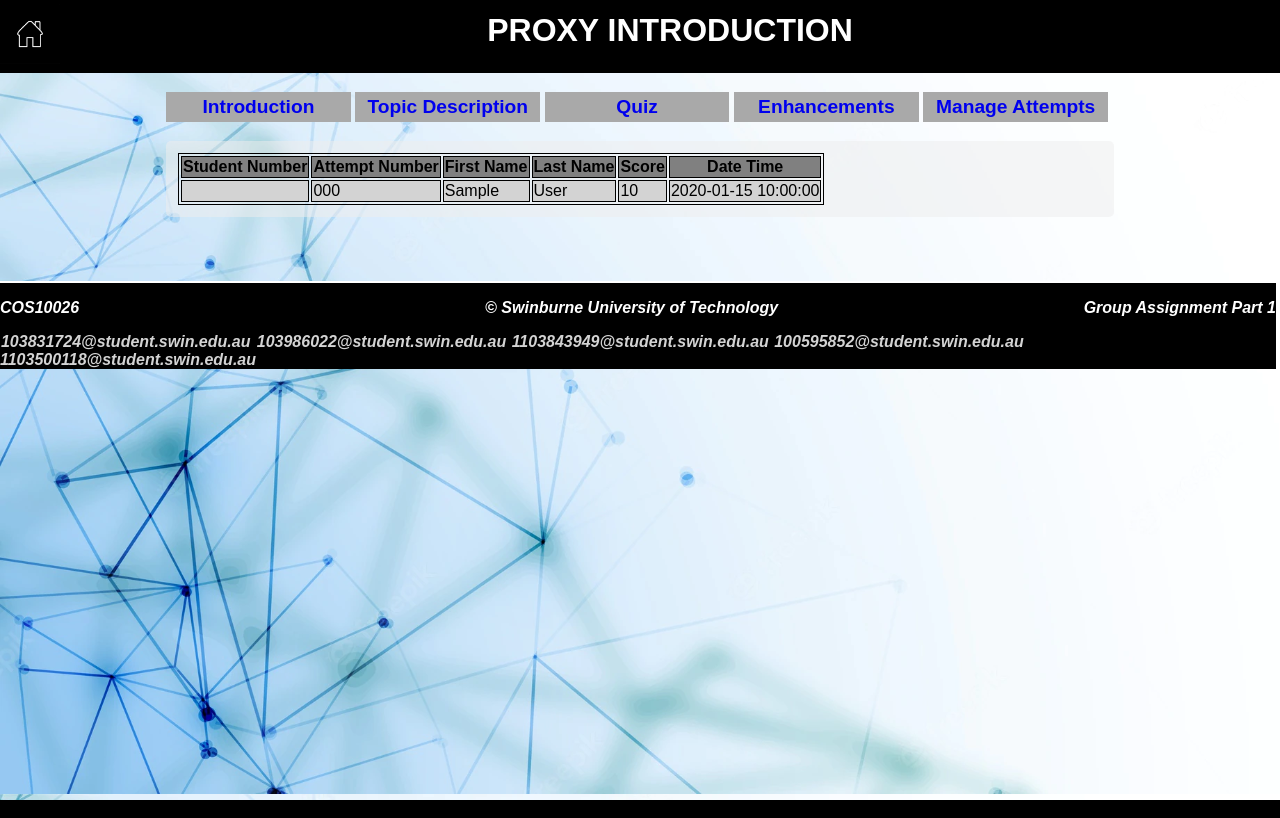
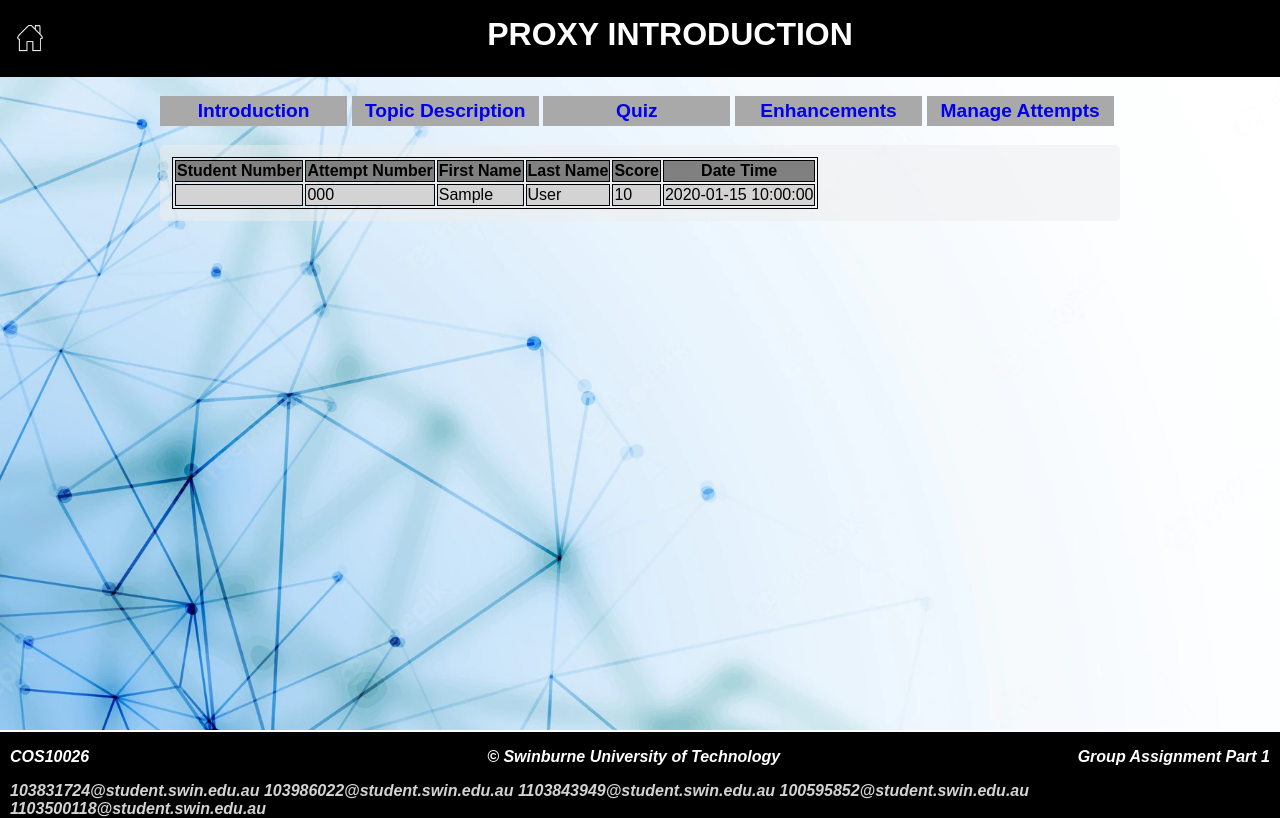
Before and after one commit to Niko361/COS10026_Assignment2, a PHP site: page /manage.php?listattempt=1 in a window 1280 px wide. Run offline with PHP 8.4, Linux system fonts and the light colour scheme; tables that the repository leaves empty or names only in its code hold one stand-in row (values such as "Sample post"); data that the repository does not hold is empty.

Commit message:
fixed footer

```diff
--- a/styles/style.css
+++ b/styles/style.css
@@ -15,19 +15,19 @@ body
 	background-image:url(images/bg.webp);
 	color:black;
 	background-size:cover;
-	min-height: 100vh;
+
+
+	margin:0;
 }
 
 /*Sets the background of the header to black, negative margins to make it stretch width of
 webpage and paddings to make it neat*/
 header
 {
-	background-color:black;
-	margin-left:-8px;
-	margin-right:-8px;
-	margin-top:-22px;
-	padding-bottom:2px;
-	padding-top:5px;
+	background-color: black;
+	margin-top: -10px;
+	padding-bottom: 2px;
+	padding-top: 5px;
 }
 
 /*class content encompasses everything in the html body except header and footer
@@ -36,6 +36,8 @@ setting max width and margin auto to make the texts centered*/
 {
 	max-width:75%;
 	margin:auto;
+
+	min-height: calc(100vh - 211px);
 }
 
 #article1
@@ -43,6 +45,7 @@ setting max width and margin auto to make the texts centered*/
 	background-color: #EEEEEE88;
 	border-radius:5px;
 	padding:12px;
+
 }
 
 /*Makes the heading uppercase, sets the text color to white, enlarges the font by 2x its
@@ -117,16 +120,16 @@ footer
 {
 	font-style:italic;
 	font-weight:bold;
-	margin-left:-8px;
-	margin-right:-4px;
+
 
 	border-top: 2px solid white;
 	color:white;
 	background-color:black;
 	margin-top: 4em;
 
+	padding-right: 10px;
+	padding-left: 10px;
 }
-
 
 /*This is the general footer
 Makes the footer display in line with equal width, first child floats left, second child
```
